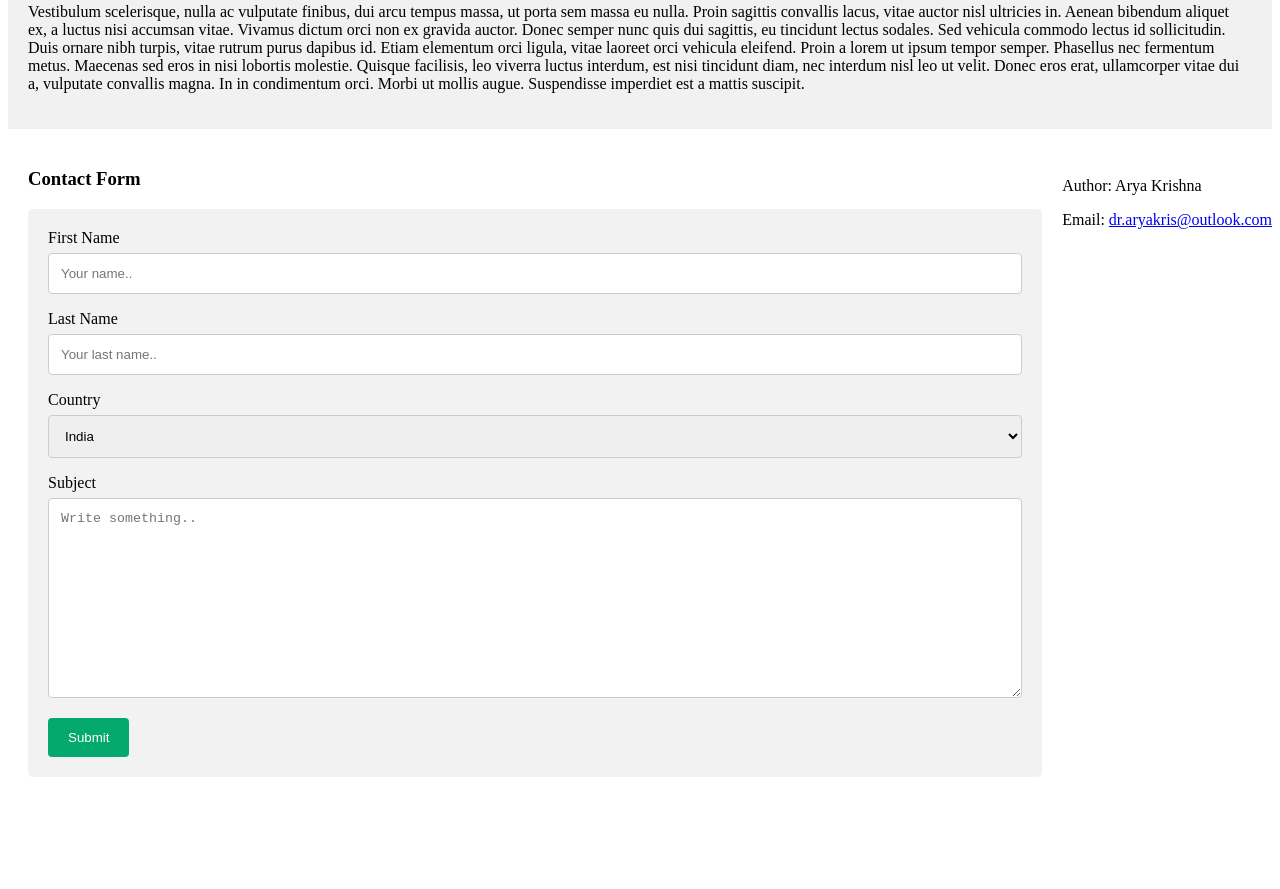
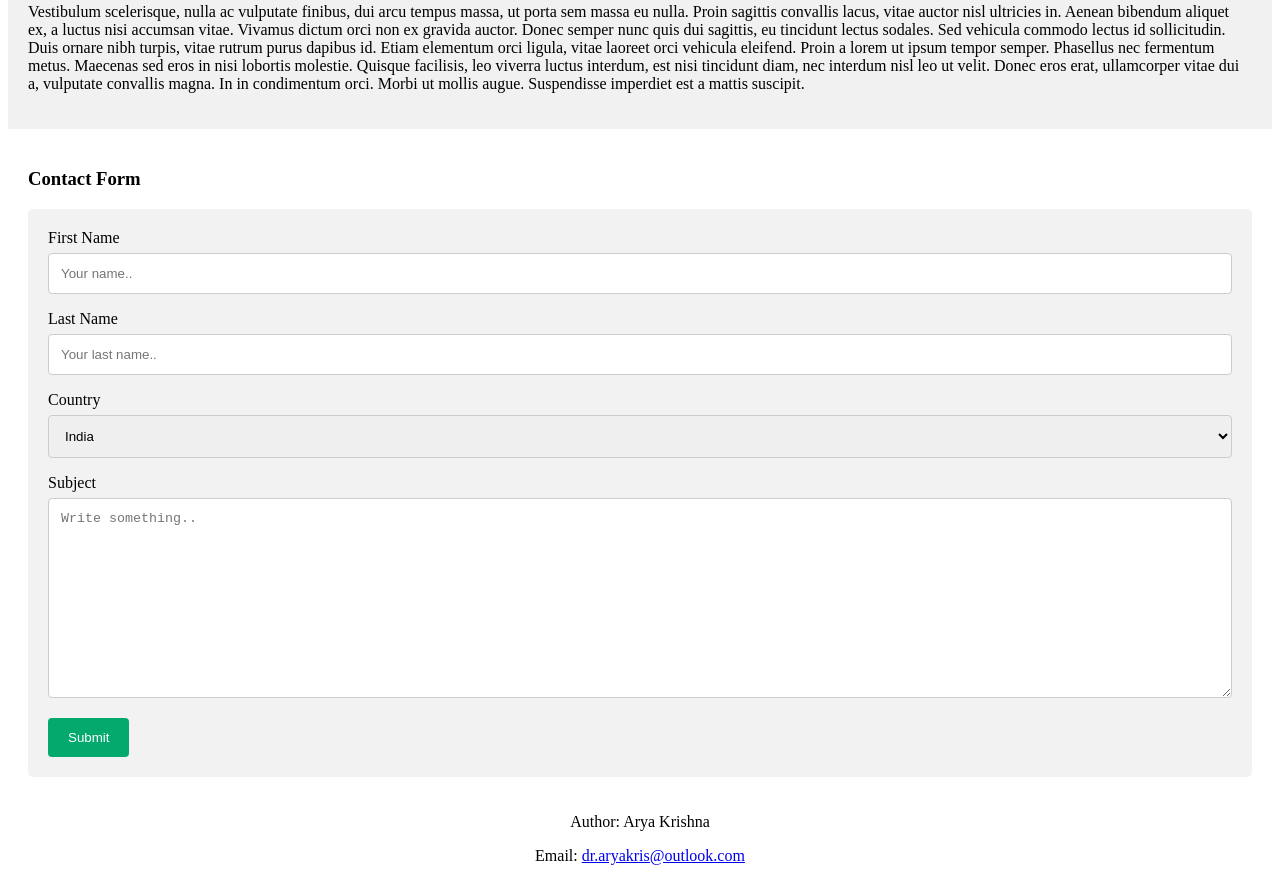
Before and after one commit to AryaKris/landingPage-Activity, a plain HTML site: page index.html in a window 1280 px wide. Shown: the part 1104-1993 px from the top of the page. Before the commit the page ends 1909 px from the top, so only its background shows below. Drawn offline with Linux system fonts and the light colour scheme.

Commit message:
making footer to center

```diff
--- a/assets/style.css
+++ b/assets/style.css
@@ -90,14 +90,11 @@ input[type=submit]:hover {
   padding: 20px;
 }
 
+.Contact {
+  width:100%;
+  text-align: center;
+}
 
-  footer {
-    margin-top: 2rem;
-    margin-bottom: 2rem;
-    justify-content: center;
-  }
-
-}
 /* Responsive layout - when the screen is less than 700px wide, make the two columns stack on top of each other instead of next to each other */
 @media screen and (max-width: 700px) {
   .row {
--- a/index.html
+++ b/index.html
@@ -7,9 +7,7 @@
     <meta name="viewport" content="width=device-width, initial-scale=1">
     <link rel="stylesheet" type="text/css" href="./assets/style.css" />
 </head>
-
     <body>
-
         <div class="navbar">
             <a href="#">Link</a>
             <a href="#">Link</a>
@@ -51,7 +49,8 @@
             <div class="side">
                 <h2>Side Section</h2>
                 <img src="./assets/image-1.png "alt="image">
-            <p>Vestibulum scelerisque, nulla ac vulputate finibus, dui arcu tempus massa, ut porta sem massa eu nulla. Proin sagittis
+                <p>
+                    Vestibulum scelerisque, nulla ac vulputate finibus, dui arcu tempus massa, ut porta sem massa eu nulla. Proin sagittis
                 convallis lacus, vitae auctor nisl ultricies in. Aenean bibendum aliquet ex, a luctus nisi accumsan vitae. Vivamus
                 dictum orci non ex gravida auctor. Donec semper nunc quis dui sagittis, eu tincidunt lectus sodales. Sed vehicula
                 commodo lectus id sollicitudin. Duis ornare nibh turpis, vitae rutrum purus dapibus id. Etiam elementum orci ligula,
@@ -65,7 +64,6 @@
             <h3>Contact Form</h3>
             <div class="container">
                 <form action="action_page.php">
-
                     <label for="fname">First Name</label>
                     <input type="text" id="fname" name="firstname" placeholder="Your name..">
 
@@ -78,20 +76,16 @@
                         <option value="canada">Canada</option>
                         <option value="usa">USA</option>
                     </select>
-
                     <label for="subject">Subject</label>
                     <textarea id="subject" name="subject" placeholder="Write something.." style="height:200px"></textarea>
-
                     <input type="submit" value="Submit">
                 </form>
             </div>
         </div>
-
     </body>
-    <footer>
+    <footer class="Contact">
         <p>Author: Arya Krishna</p>
         <p>Email: <a href="mailto:dr.aryakris@outlook.com">dr.aryakris@outlook.com</a></p>
     </footer>
 
-
     </html>
```
Lines whose indentation alone changed are shown as unchanged.
